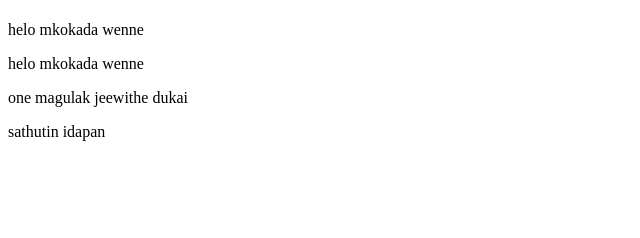
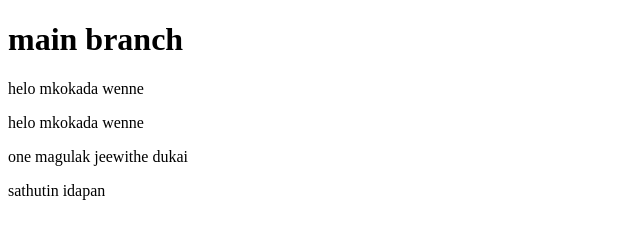
Before and after one commit to R-Shakya-Dharmasri/sample, a plain HTML site: page index.html in a window 1280 px wide. Shown: the whole page, without its empty margins (0-640 px from the left). Drawn offline with Linux system fonts and the light colour scheme.

Commit message:
main branch

```diff
--- a/index.html
+++ b/index.html
@@ -6,7 +6,7 @@
   <title>Gamma D</title>
 </head>
 <body>
-  <h1></h1>
+  <h1>main branch</h1>
   <p>helo mkokada wenne </p>
   <p>helo mkokada wenne </p>
   <p>one magulak jeewithe dukai </p>
```
